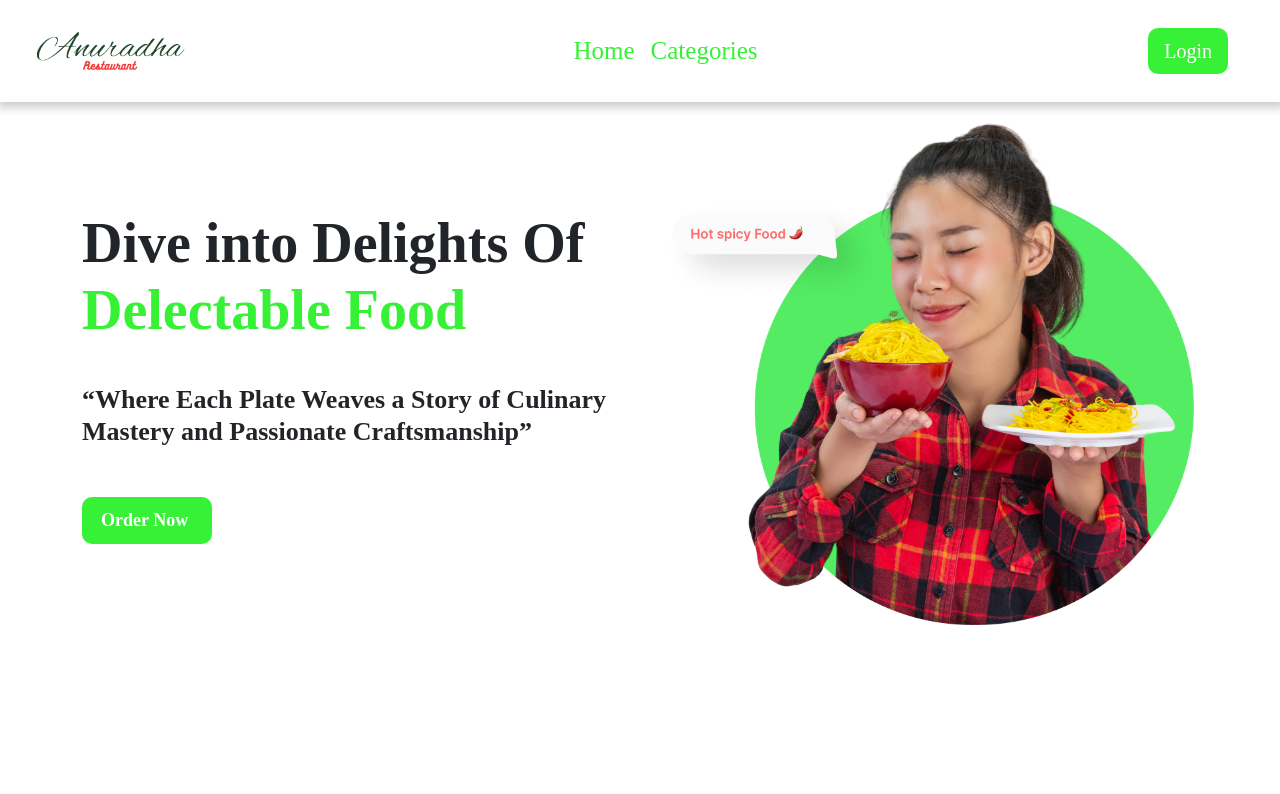
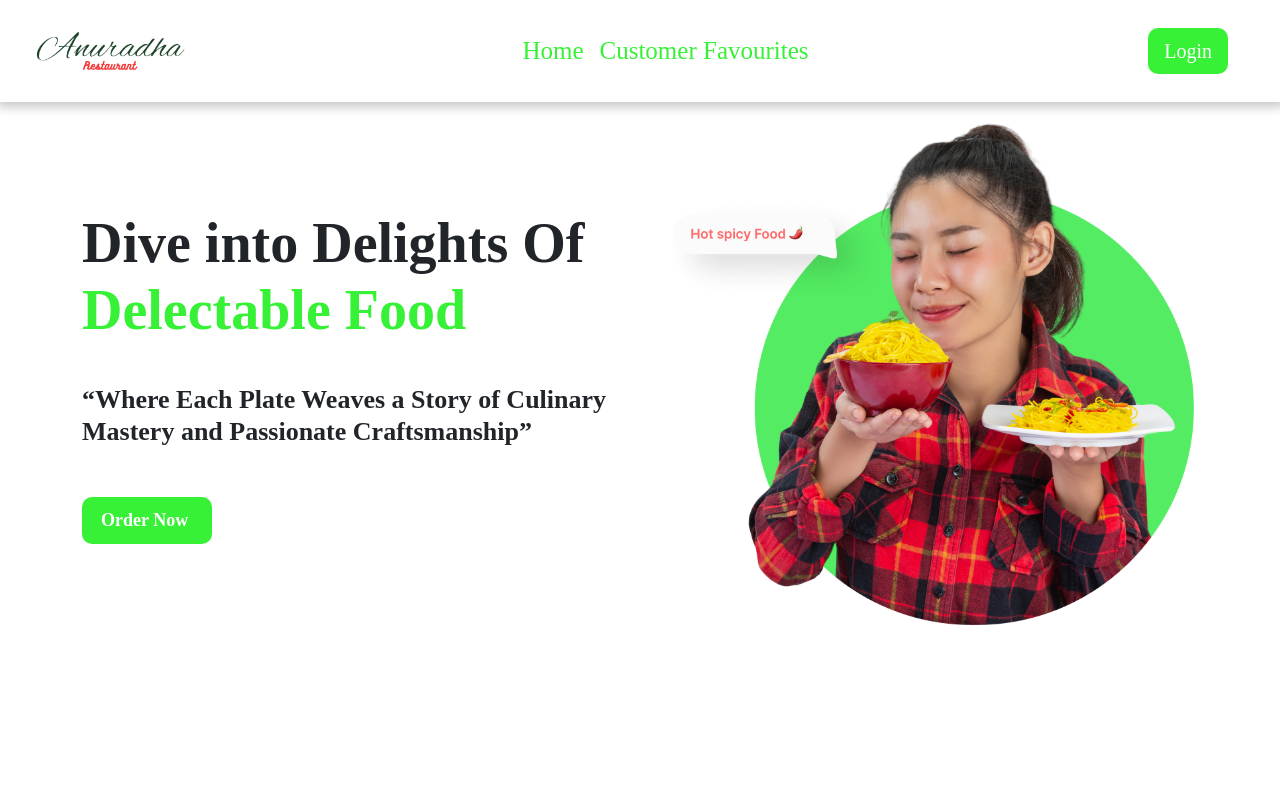
Before and after one commit to harikrishna87/Foodi-Website, a plain HTML site: page Main_Doc/index.html in a window 1280 px wide. Shown: the top 794 px of the page. Drawn offline with nearby package versions, Linux system fonts and the light colour scheme; some packages are replaced by stand-ins of ours; a script that the page names is missing.

Commit message:
Foodi website

```diff
--- a/Main_Doc/index.html
+++ b/Main_Doc/index.html
@@ -36,7 +36,7 @@
           <div class="collapse navbar-collapse" id="navbarSupportedContent">
             <ul class="navbar-nav d-flex justify-content-center align-items-center mx-auto">
               <li class="nav-item"><a class="nav-link" href="#home">Home</a></li>
-              <li class="nav-item"><a class="nav-link" href="#products">Categories</a></li>
+              <li class="nav-item"><a class="nav-link" href="#products">Customer Favourites</a></li>
             </ul>
 
             <button id="login_btn" onclick="showModal()">Login</button>
```
